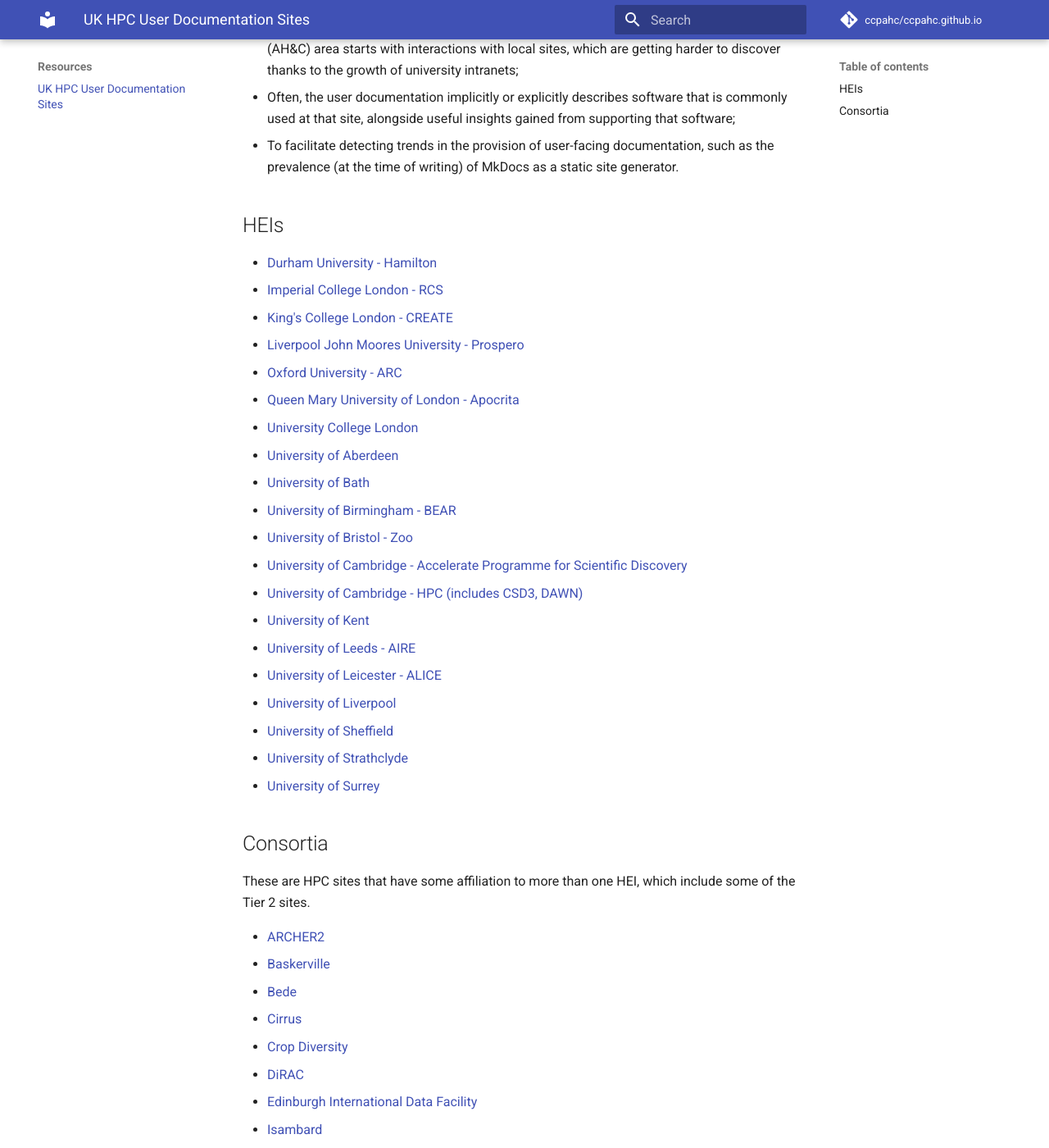
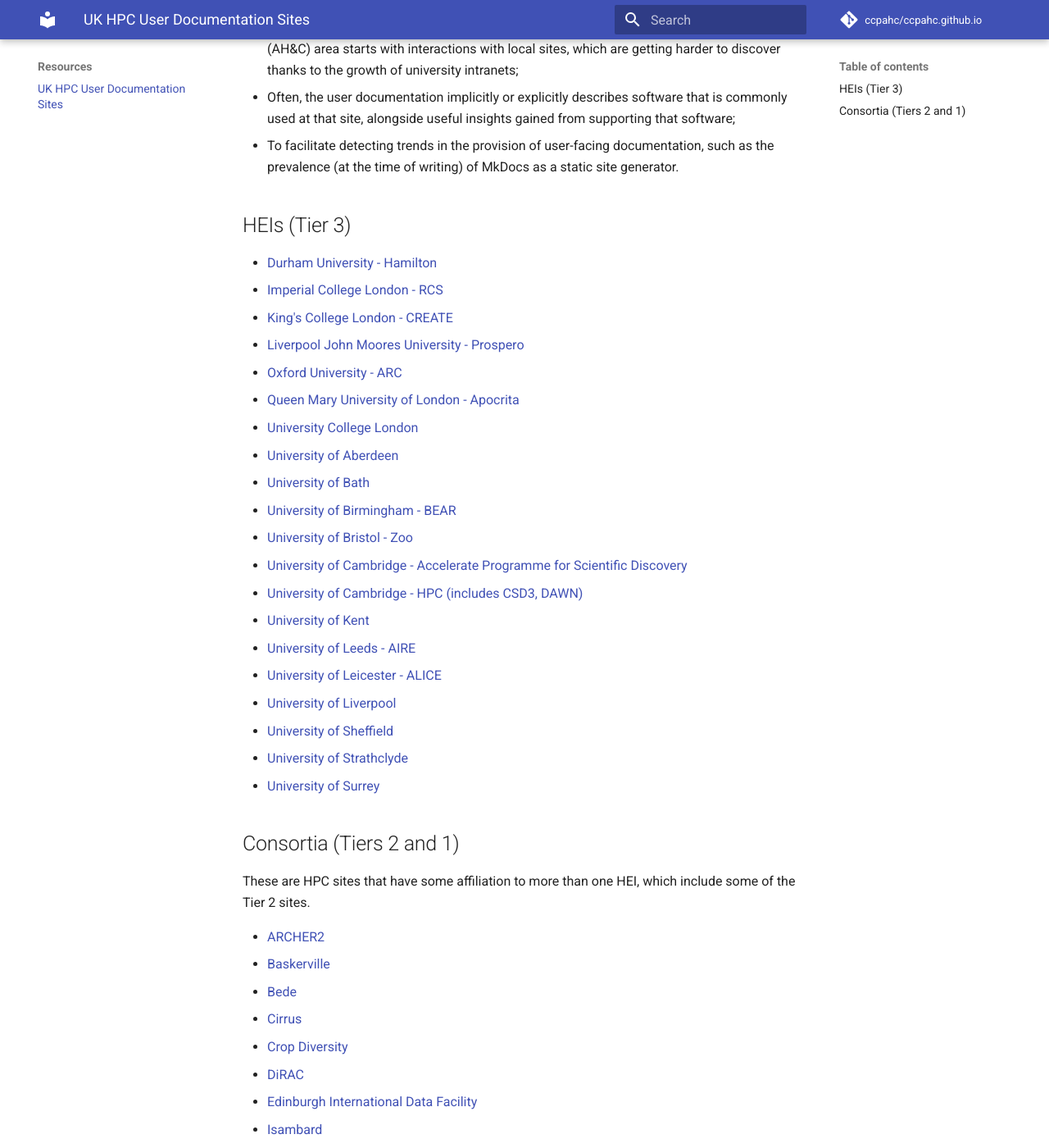
Before and after one commit to ccpahc/ccpahc.github.io, an MkDocs documentation site: the page built from docs/resources/sites.md, in a window 1280 px wide and 1400 px high, scrolled down 387 px. Shown: the whole window at 82% size. Built offline with MkDocs 1.6.1 and Material for MkDocs 9.7.7, drawn with Linux system fonts in a browser that asks for light colours; comment, search, counter and statistics services are not loaded.

Commit message:
Add info about HPC access and update re local sites

```diff
--- a/docs/resources/sites.md
+++ b/docs/resources/sites.md
@@ -6,7 +6,7 @@
 - Often, the user documentation implicitly or explicitly describes software that is commonly used at that site, alongside useful insights gained from supporting that software;
 - To facilitate detecting trends in the provision of user-facing documentation, such as the prevalence (at the time of writing) of MkDocs as a static site generator.
 
-## HEIs
+## HEIs (Tier 3)
 
 - [Durham University - Hamilton](https://www.dur.ac.uk/research/institutes-and-centres/advanced-research-computing/hamilton-supercomputer/)
 - [Imperial College London - RCS](https://icl-rcs-user-guide.readthedocs.io/en/latest/)
@@ -29,7 +29,7 @@
 - [University of Strathclyde](https://docs.hpc.strath.ac.uk/)
 - [University of Surrey](https://docs.pages.surrey.ac.uk/research_computing/)
 
-## Consortia
+## Consortia (Tiers 2 and 1)
 
 These are HPC sites that have some affiliation to more than one HEI, which include some of the Tier 2 sites.
 
```
Also changed, not shown: docs/resources/routes-to-access-compute.md (added, +21 -0 lines).
